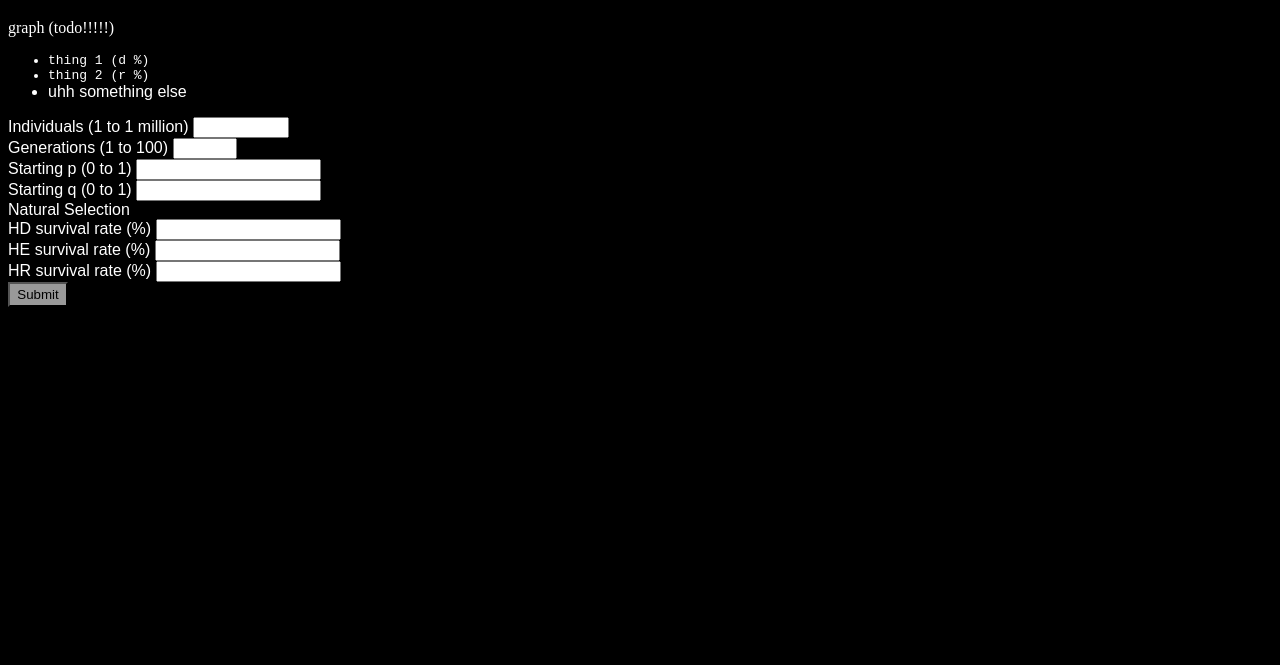
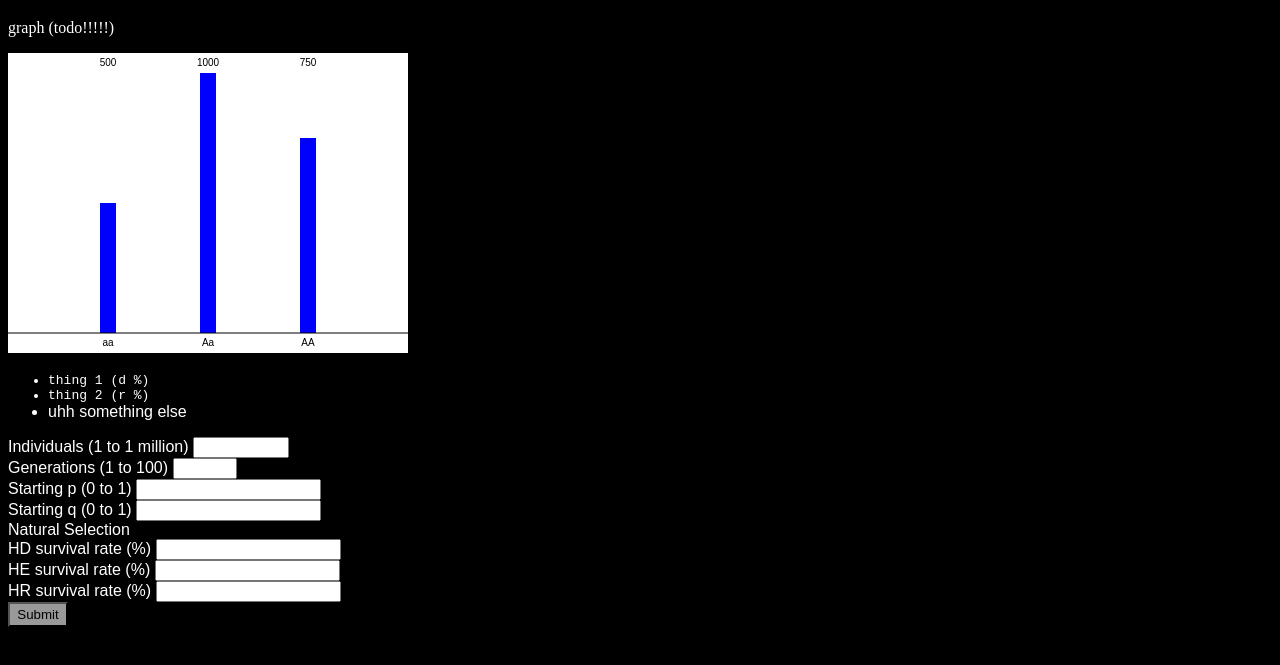
Before and after one commit to Excel-Infinity/GeneticsAppProject, a plain HTML site: page bioloagya thing/website-maybe/index.html in a window 1280 px wide. Shown: the part 61-726 px from the top of the page. Drawn offline with Linux system fonts and the light colour scheme.

Commit message:
first commit without help (incredible)

```diff
--- /dev/null
+++ b/bioloagya thing/website-maybe/bargraph.js
@@ -0,0 +1,103 @@
+// @ts-check
+
+function create_canvas() {
+    var canvas = document.createElement("canvas");
+    canvas.width = 400;
+    canvas.height = 300;
+
+    document.body.appendChild(canvas);
+
+    return canvas;
+}
+
+class PopulationBarGraph {
+    static #BAR_LABEL_HEIGHT = 20;
+    static #BAR_TOP_PADDING  = 20;
+    #numRecessive;
+    #numHeterozygous;
+    #numDominant;
+
+    /**
+     * @param {number} numRecessive    the number of homozygous-recessive individuals
+     * @param {number} numHeterozygous the number of heterozygous individuals
+     * @param {number} numDominant     the number of homozygous-dominant individuals
+     */
+    constructor(numRecessive, numHeterozygous, numDominant) {
+        this.#numRecessive = numRecessive;
+        this.#numHeterozygous = numHeterozygous;
+        this.#numDominant = numDominant;
+    }
+
+    /**
+     * @param {CanvasRenderingContext2D} ctx the canvas context to draw on
+     * @param {number} width  the width of the drawing-area
+     * @param {number} height the height of the drawing-area
+     */
+    draw_graph(ctx, width, height) {
+        const base_y = height - PopulationBarGraph.#BAR_LABEL_HEIGHT;
+
+        ctx.fillStyle = "white";
+        ctx.fillRect(0, 0, width, height);
+
+        ctx.textAlign = "center";
+        ctx.textBaseline = "middle"
+
+        const bar_heights = this.#get_heights(base_y - PopulationBarGraph.#BAR_TOP_PADDING);
+
+        this.#draw_bar(ctx, bar_heights.aa, "aa", this.#numRecessive, width / 4, base_y);
+        this.#draw_bar(ctx, bar_heights.Aa, "Aa", this.#numHeterozygous, width / 2, base_y);
+        this.#draw_bar(ctx, bar_heights.AA, "AA", this.#numDominant, 3 * width / 4, base_y);
+
+        ctx.beginPath();
+        ctx.moveTo(0, base_y);
+        ctx.lineTo(width, base_y);
+        ctx.stroke();
+    }
+
+    /**
+     * @param {number} max_height the max height that the bars can be
+     */
+    #get_heights(max_height) {
+        const max_bar_height = Math.max(this.#numRecessive, this.#numHeterozygous, this.#numDominant);
+
+        return {
+            aa: this.#numRecessive    / max_bar_height * max_height,
+            Aa: this.#numHeterozygous / max_bar_height * max_height,
+            AA: this.#numDominant     / max_bar_height * max_height
+        };
+    }
+
+    /**
+     * @param {CanvasRenderingContext2D} ctx the canvas context to draw on
+     * @param {number} height the height of the bar
+     * @param {string} label  the label of the bar
+     * @param {number} amount the numeric value associated with the bar
+     * @param {number} x      the x-pos of the bar's center
+     * @param {number} y      the y-pos of the bar's base
+     */
+    #draw_bar(ctx, height, label, amount, x, y) {
+        const bar_width = 16;
+
+        ctx.fillStyle = "blue";
+        ctx.fillRect(x - bar_width / 2, y - height, bar_width, height);
+
+        ctx.fillStyle = "#000";
+        ctx.fillText(label, x, y + PopulationBarGraph.#BAR_LABEL_HEIGHT / 2);
+        ctx.fillText(amount.toString(), x, PopulationBarGraph.#BAR_LABEL_HEIGHT / 2);
+    }
+}
+
+function main() {
+    const canvas = create_canvas();
+    const ctx = canvas.getContext("2d", { alpha: false, desynchronized: false, willReadFrequently: false });
+
+    if (ctx === null) {
+        console.log("Oh no! null :(");
+        return;
+    }
+
+    var bar_graph = new PopulationBarGraph(500, 1000, 750);
+    bar_graph.draw_graph(ctx, canvas.width, canvas.height);
+}
+
+main();
--- a/bioloagya thing/website-maybe/index.html
+++ b/bioloagya thing/website-maybe/index.html
@@ -10,6 +10,7 @@
     <body class="dark-theme">
         <h1>sdfasdf header 1</h1>
         <p id="graph">graph (todo!!!!!)</p>
+        <script src="bargraph.js"></script>
         <ul>
             <li class="thing">thing 1 (d %)</li>
             <li class="thing">thing 2 (r %)</li>
```
